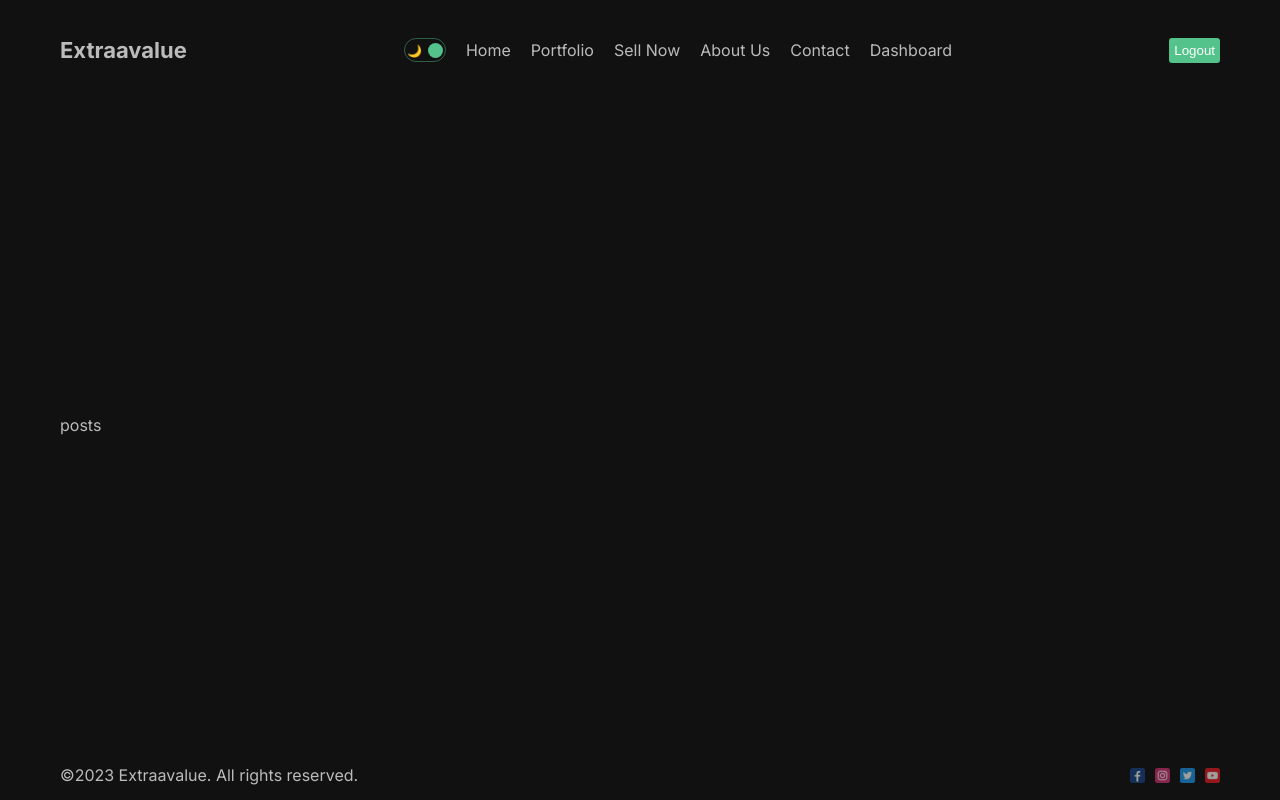
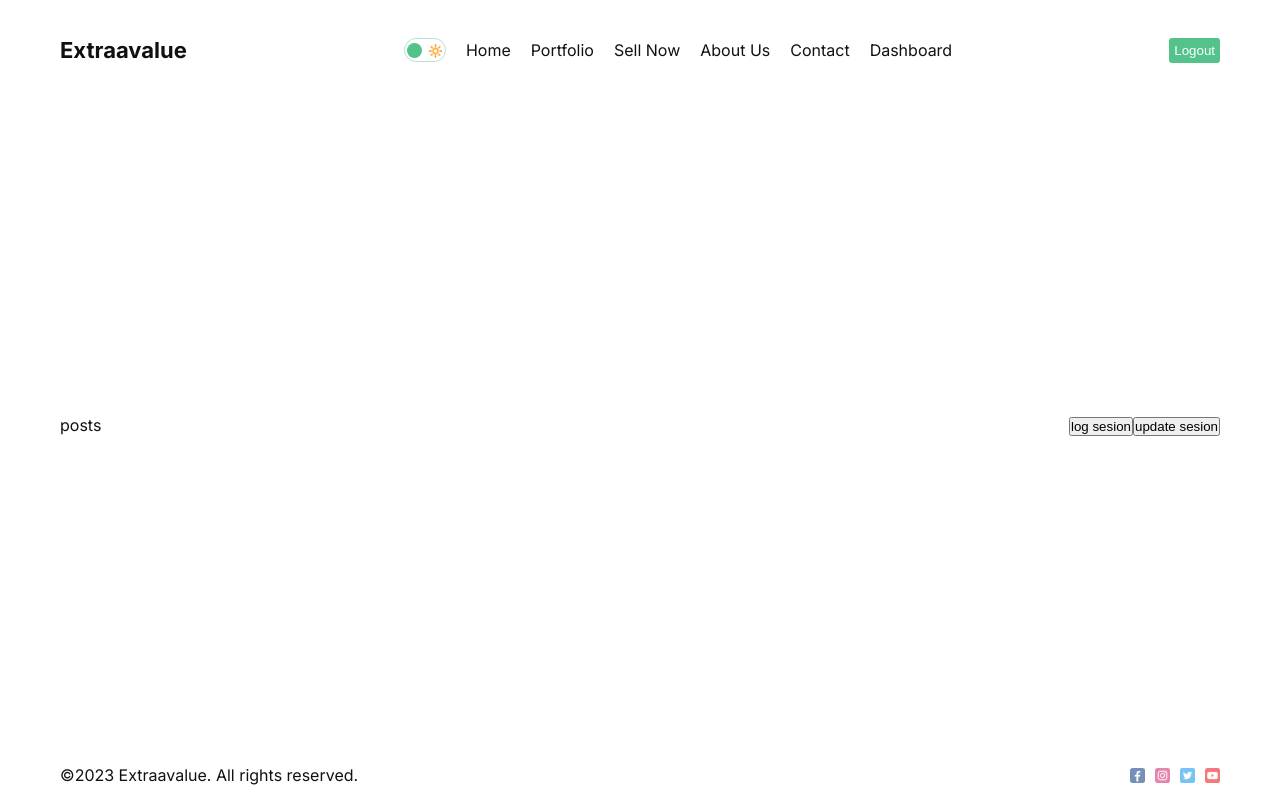
Before and after one commit to Abhishek-Baksi/NextJs_Extraavalue, a Next.js app: page /dashboard in a window 1280 px wide. Built offline with nearby package versions, Linux system fonts and the light colour scheme; no server answers.

Commit message:
using local storage to store theme

```diff
--- a/package.json
+++ b/package.json
@@ -19,6 +19,7 @@
     "react": "18.2.0",
     "react-dom": "18.2.0",
     "react-simple-typewriter": "^5.0.1",
+    "react-social-login-buttons": "^3.9.1",
     "swr": "^2.1.5"
   }
 }
--- a/src/app/api/posts/[id]/route.js
+++ b/src/app/api/posts/[id]/route.js
@@ -9,7 +9,7 @@ export const GET = async (request, { params }) => {
     await db.connect();
     console.log("Database Connected");
 
-    const posts = await Post.findById(_id);
+    const posts = await Post.findById(id);
 
     return new NextResponse(JSON.stringify(posts), { status: 200 });
   } catch (err) {
--- a/src/app/dashboard/page.jsx
+++ b/src/app/dashboard/page.jsx
@@ -3,23 +3,34 @@ import React, { useEffect, useState } from "react";
 import styles from "./page.module.css";
 import useSWR from "swr";
 import { useSession } from "next-auth/react";
+import { signIn } from "next-auth/react";
 
 
 function Dashboard() {
   const session = useSession();
-  console.log(session);
+
 
   //NEW WAY TO FETCH DATA in client side
-  const fetcher = (...args) => fetch(...args).then((res) => res.json());
+  // const fetcher = (...args) => fetch(...args).then((res) => res.json());
 
-  const { data, mutate, error, isLoading } = useSWR(
-    `https://jsonplaceholder.typicode.com/posts`,
-    fetcher
-  );
+  // const { data, error, isLoading } = useSWR(
+  //   `https://jsonplaceholder.typicode.com/posts`,
+  //   fetcher
+  // );
+
+  const updateSesion =()=>{
+    if(session){
+      session.user.accessToken="ddd"
+    }
+  }
 
   return (
     <div className={styles.container}>
       <div className={styles.posts}>posts</div>
+      <div>
+        <button onClick={()=>console.log(session)}>log sesion</button>
+        <button onClick={updateSesion}>update sesion</button>
+      </div>
     </div>
   );
 }
--- a/src/context/ThemeContext.js
+++ b/src/context/ThemeContext.js
@@ -1,10 +1,14 @@
 "use client";
 
-import { createContext, useState } from "react";
+import { createContext, useState,useEffect } from "react";
 
 export const ThemeContext = createContext();
 export const ThemeProvider = ({ children }) => {
-  const [mode, setMode] = useState("dark");
+  const [mode, setMode] = useState(localStorage.getItem("theme") || "light");
+
+  useEffect(() => {
+    localStorage.setItem("theme", mode);
+  }, [mode]);
 
   const toggle = () => {
     setMode((prev) => (prev === "dark" ? "light" : "dark"));
```
Also changed, not shown: src/app/dashboard/(auth)/login/page.jsx (+9 -1 lines), src/app/api/posts/route.js (line endings or trailing spaces), 1 other file (tests, documents, lock files or other folders).
